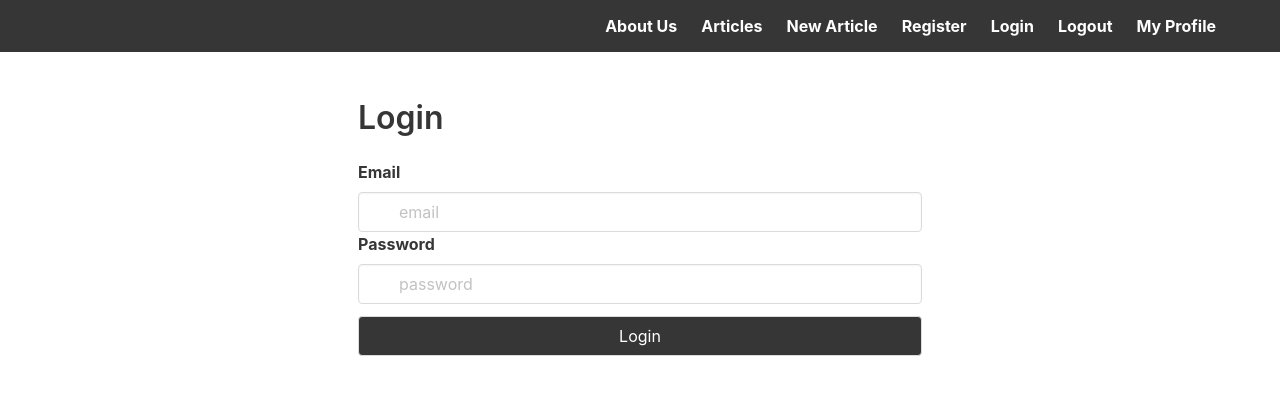
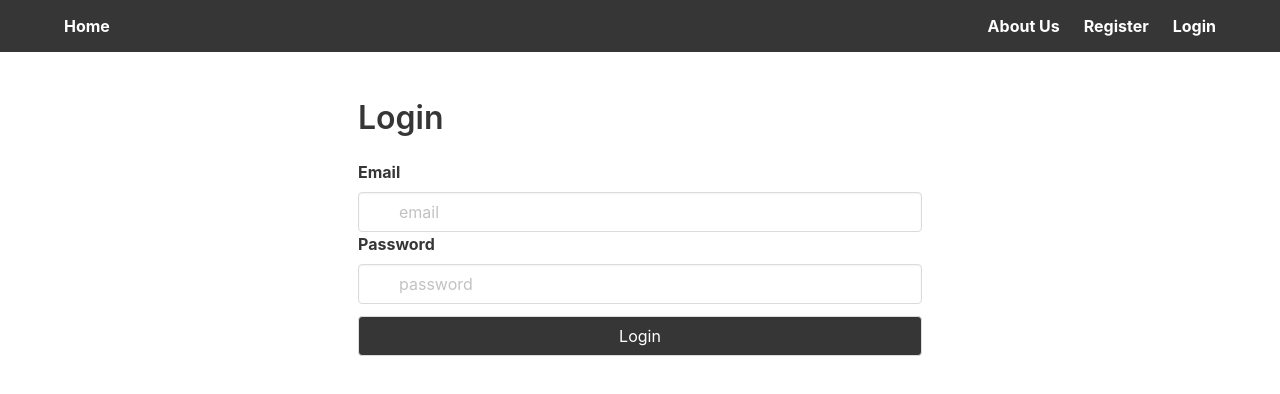
Before and after one commit to latchjack/sei-final-project, a React (Create React App) app in the folder frontend/: page /login in a window 1280 px wide. Shown: the top 394 px of the page. Built offline with nearby package versions, Linux system fonts and the light colour scheme.

Commit message:
authentication

```diff
--- a/frontend/src/App.js
+++ b/frontend/src/App.js
@@ -9,6 +9,8 @@ import Home from './components/common/Home'
 import Login from'./components/auth/Login'
 import Register from './components/auth/Register'
 import ArticleShow from './components/ArticleShow'
+// import SecureRoute from './components/common/SecureRoute'
+
 
 class App extends React.Component {
   render() {
@@ -17,6 +19,7 @@ class App extends React.Component {
         <main>
           <Navbar/>
           <Switch>
+            {/* <SecureRoute path="/articles/new" component={ArticleForm}/> */}
             <Route exact path="/" component={Home}/>
             <Route path="/articles/:id" component={ArticleShow}/>
             <Route path="/articles" component={ArticleIndex}/>
--- a/frontend/src/components/auth/Login.js
+++ b/frontend/src/components/auth/Login.js
@@ -23,20 +23,23 @@ class Login extends React.Component {
     e.preventDefault()
     try {
       const res = await axios.post('/api/login/', this.state.data)
+      console.log('now')
       auth.setToken(res.data.token)
+      this.props.history.push('/articles')
 
     } catch (err) {
       this.setState({ error: 'Incorrect Credentials' })
     }
-    this.props.history.push('api/articles/')
+
   }
 
   render() {
+    console.log(this.state.data)
     return (
       <section className="section">
         <div className="container">
           <div className="columns">
-          <form className="column is-half is-offset-one-quarter">
+          <form className="column is-half is-offset-one-quarter" onSubmit={this.handleSubmit}>
             <h2 className="title">Login</h2>
             <div className="field">
               <label className="label">Email</label>
--- a/frontend/src/components/auth/Register.js
+++ b/frontend/src/components/auth/Register.js
@@ -99,8 +99,8 @@ class Register extends React.Component {
                       <i className="fas fa-lock-open"></i>
                     </span>
               </div>
+              {this.state.errors.passwordConfirmation && <small className="help is-danger">{this.state.errors.passwordConfirmation}</small>}
             </div>
-
             <div className="field">
               <button type="submit" className="button is-fullwidth has-background-dark has-text-white">Register Me</button>
             </div>
--- a/frontend/src/components/common/Navbar.js
+++ b/frontend/src/components/common/Navbar.js
@@ -31,22 +31,22 @@ class Navbar extends React.Component {
       <nav className="navbar has-background-dark">
         <div className="container">
           <div className="navbar-brand">
-          <a className={`navbar-burger ${navbarOpen ? 'is-active' : ''}`} onClick={this.toggleNavbar} >
             <Link className="navbar-item" to="/">Home </Link>
-            </a>
+            <a className={`navbar-burger ${navbarOpen ? 'is-active' : ''}`} onClick={this.toggleNavbar} >
               <span></span>
               <span></span>
               <span></span>
+              </a>
           </div>
           <div className={`navbar-menu ${navbarOpen ? 'is-active' : ''}`}>
             <div className="navbar-end">
               <Link className="navbar-item" to="/">About Us</Link>
-              <Link className="navbar-item" to="/articles">Articles</Link>
-              {!auth.isAuthenticated() &&<Link className="navbar-item" to="/articles/new">New Article</Link>}
+              {auth.isAuthenticated() && <Link className="navbar-item" to="/articles">Articles</Link>}
+              {auth.isAuthenticated() &&<Link className="navbar-item" to="/articles/new">New Article</Link>}
               {!auth.isAuthenticated() &&<Link className="navbar-item" to="/register">Register</Link>}
               {!auth.isAuthenticated() &&<Link className="navbar-item" to="/login">Login</Link>}
-              {!auth.isAuthenticated() && <a onClick={this.handleLogout} className="navbar-item">Logout</a>}
-              {!auth.isAuthenticated() && <Link className="navbar-item" to="/profile">My Profile</Link>}
+              {auth.isAuthenticated() && <a onClick={this.handleLogout} className="navbar-item">Logout</a>}
+              {auth.isAuthenticated() && <Link className="navbar-item" to="/profile">My Profile</Link>}
             </div>
           </div>
         </div>
```
Also changed, not shown: frontend/src/components/common/SecureRoute.js (added, +11 -0 lines), 1 other file (tests, documents, lock files or other folders).
